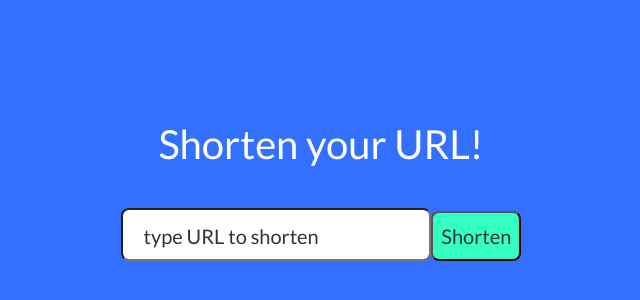
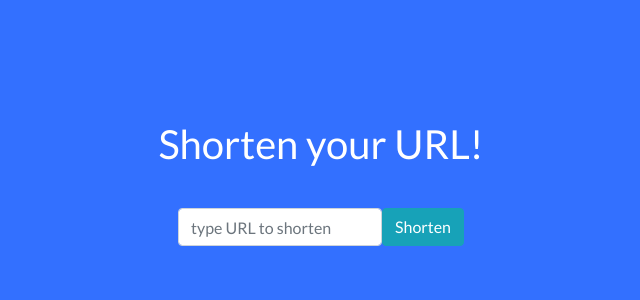
Before and after one commit to khambro/urlshortener, a React (Create React App) app in the folder client/: page / in a window 1280 px wide. Shown: the part 40-340 px from the top of the page, without its empty margins (319-959 px from the left). Built offline with nearby package versions, Linux system fonts and the light colour scheme.

Commit message:
update css to use bootstrap and react-bootstrap elements

```diff
--- a/client/src/App.css
+++ b/client/src/App.css
@@ -7,9 +7,7 @@ body {
   text-align: center;
 }
 
-.shorten {
-  padding: 0rem 0rem 2rem 0rem;
-}
+
 
 .URLform {
   margin: 10rem 2rem 5rem 2rem;
--- a/client/src/components/Urlshortener/Urlshortener.css
+++ b/client/src/components/Urlshortener/Urlshortener.css
@@ -4,36 +4,19 @@
 
 .success {
     color: #333333;
+    width: 50%;
+    margin-left: auto;
+    margin-right: auto;
+    margin-top: 2rem;
     background-color: #E5EDFF;
     font-size: 1rem;
     border: 1px solid;
-    margin: 2rem;
     padding: 2rem 2rem 1rem 2rem;
     background-repeat: no-repeat;
     background-position: 10px center;
     border-radius: 8px;
 }
 
-#shorten_btn {
-    color: #333333;
-    background-color: #33FFC2;
-    border-radius: 8px;
-    font-size: 1.25rem;
-    padding: .5rem;
-}
-
-#urlinput {
-    color: #333333;
-    background-color: #FFFFFF;
-    border-radius: 8px;
-    padding: .3rem;
-}
-
-#urlinput::placeholder {
-    color: #333333;
-    font-size: 1.25rem;
-    padding: 0rem 0rem .5rem 1rem;
-}
 
 .noborder {
     border: none;
@@ -49,8 +32,19 @@
     background-position: 10px center;
     border-radius: 8px;
     text-align: center;
+    margin: 1rem 0rem 0rem 0rem;
 }
 
 .copy:hover{
     color: grey;
 }
+
+.shorten {
+    padding: 0rem 0rem 2rem 0rem;
+  }
+
+.form-group {
+    text-align: center;
+    margin-left: auto;
+    margin-right: auto;
+}
--- a/client/src/components/Urlshortener/Urlshortener.js
+++ b/client/src/components/Urlshortener/Urlshortener.js
@@ -2,7 +2,8 @@ import React, { useState, useRef } from "react";
 import axios from "axios";
 import './Urlshortener.css'
 import Alert from 'react-bootstrap/Alert';
-
+import Button from 'react-bootstrap/Button';
+import Form from 'react-bootstrap/Form';
 
 const Urlshortener= (props) => {
   const [url, setUrl] = useState();
@@ -62,12 +63,16 @@ const Urlshortener= (props) => {
   return (
     <div style={style}>
     <h1 className="shorten">Shorten your URL!</h1>
-    <form className="noborder">
-        <input id="urlinput" type="text" placeholder="type URL to shorten"
-          name="url" value={url}
-          onChange={clearformhandler}/>
-        <input id="shorten_btn" type="submit" value="Shorten" onClick={handleSubmit} />
-        {errors && <Alert className="error" variant="danger">
+    <Form inline>
+      <Form.Group controlId="formInput" >
+        <Form.Control type="text" placeholder="type URL to shorten"
+              name="url" value={url}
+              onChange={clearformhandler} />
+        <Button variant="info" type="submit"
+          onClick={handleSubmit}>Shorten</Button>
+      </Form.Group>
+    </Form>
+    {errors && <Alert className="error" variant="danger">
           {errors}
         </Alert> }
         {shortUrl && <div className="success">
@@ -80,9 +85,7 @@ const Urlshortener= (props) => {
               </div>
             </p>
         </div> }
-    </form>
     </div>
   );
 }
-
 export default Urlshortener;
```
Also changed, not shown: 1 other file (tests, documents, lock files or other folders).
